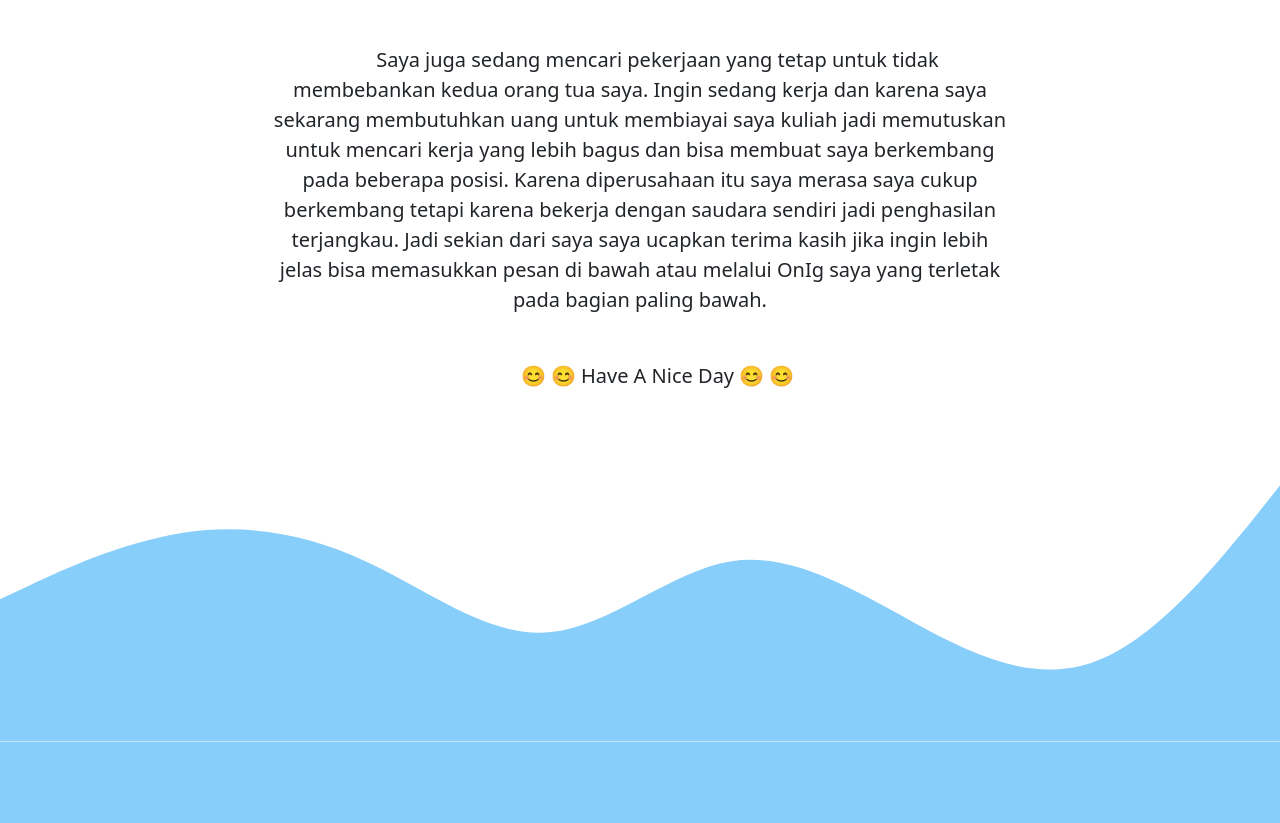
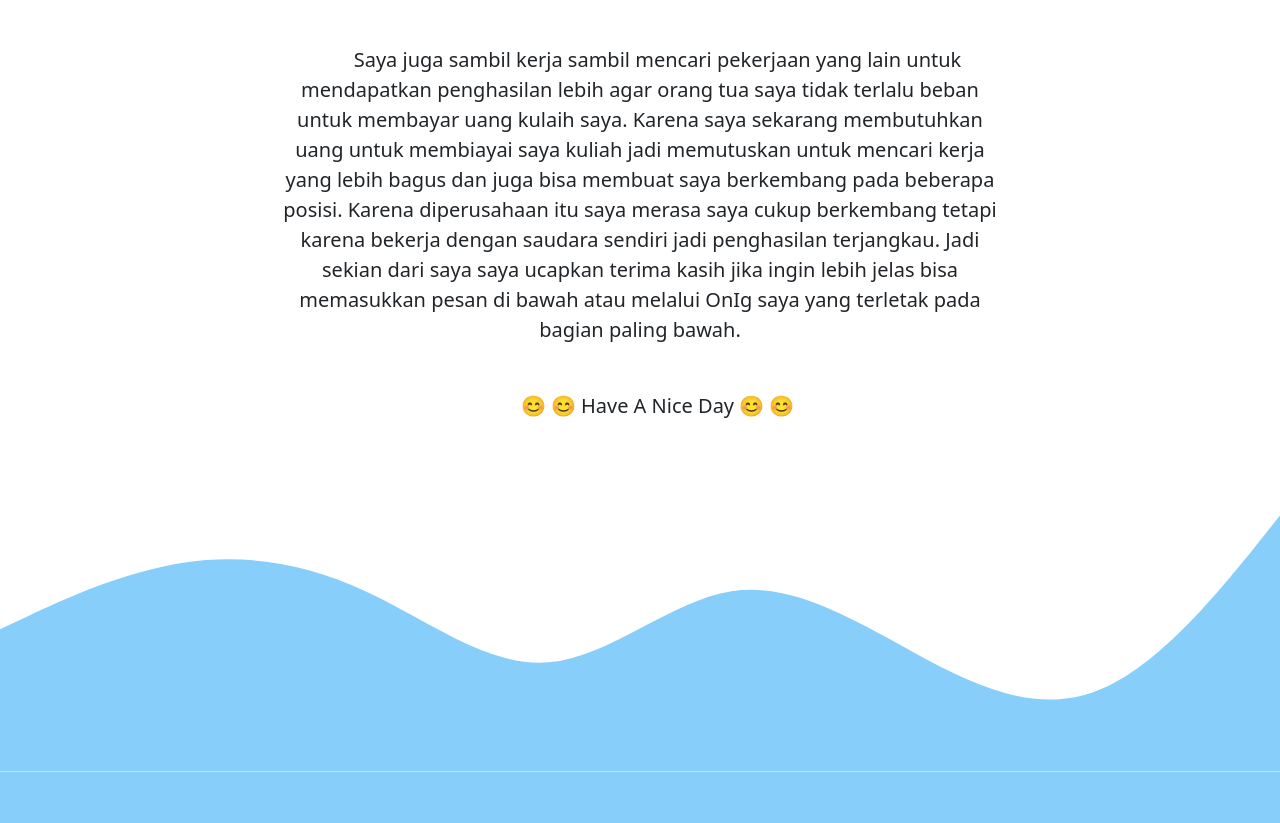
Before and after one commit to BudiSn/Profil, a plain HTML site: page index.html in a window 1280 px wide. Shown: the part 1038-1861 px from the top of the page. Drawn offline with nearby package versions, Linux system fonts and the light colour scheme.

Commit message:
Update index.html

```diff
--- a/index.html
+++ b/index.html
@@ -80,7 +80,7 @@
         <p>Pada website ini saya buat untuk menerangkan profil saya. Saya berasal dari Prov.Kepulauan Riau, Kab.Karimun, Kec.Kundur. Saya bersekolah di sini dan tamat juga disini dengan tamatan SMK Budhi Mulia Kundur. Untuk sekarang akan segera memasuki 18 Tahun, banyak perusahaan yang mencari karyawan dengan syarat 18 tahun keatas. Dan akhirnya saya diminta untuk bekerja sementara diperusahaan saudara saya sendiri dan saya bekerja disitu sebagai seorang design draft 3D menggunakan software Blender 3D.</p>
       </div>
       <div class="col-sm-8">
-        <p style="text-align: center;">Saya juga sedang mencari pekerjaan yang tetap untuk tidak membebankan kedua orang tua saya. Ingin sedang kerja dan karena saya sekarang membutuhkan uang untuk membiayai saya kuliah jadi memutuskan untuk mencari kerja yang lebih bagus dan bisa membuat saya berkembang pada beberapa posisi. Karena diperusahaan itu saya merasa saya cukup berkembang tetapi karena bekerja dengan saudara sendiri jadi penghasilan terjangkau.
+        <p style="text-align: center;">Saya juga sambil kerja sambil mencari pekerjaan yang lain untuk mendapatkan penghasilan lebih agar orang tua saya tidak terlalu beban untuk membayar uang kulaih saya. Karena saya sekarang membutuhkan uang untuk membiayai saya kuliah jadi memutuskan untuk mencari kerja yang lebih bagus dan juga bisa membuat saya berkembang pada beberapa posisi. Karena diperusahaan itu saya merasa saya cukup berkembang tetapi karena bekerja dengan saudara sendiri jadi penghasilan terjangkau.
         Jadi sekian dari saya saya ucapkan terima kasih jika ingin lebih jelas bisa memasukkan pesan di bawah atau melalui OnIg saya yang terletak pada bagian paling bawah.<br><br> <blockquote style="text-align: center;"> 😊 😊 Have A Nice Day 😊 😊 </blockquote></p>
       </div>
     </div>
```
